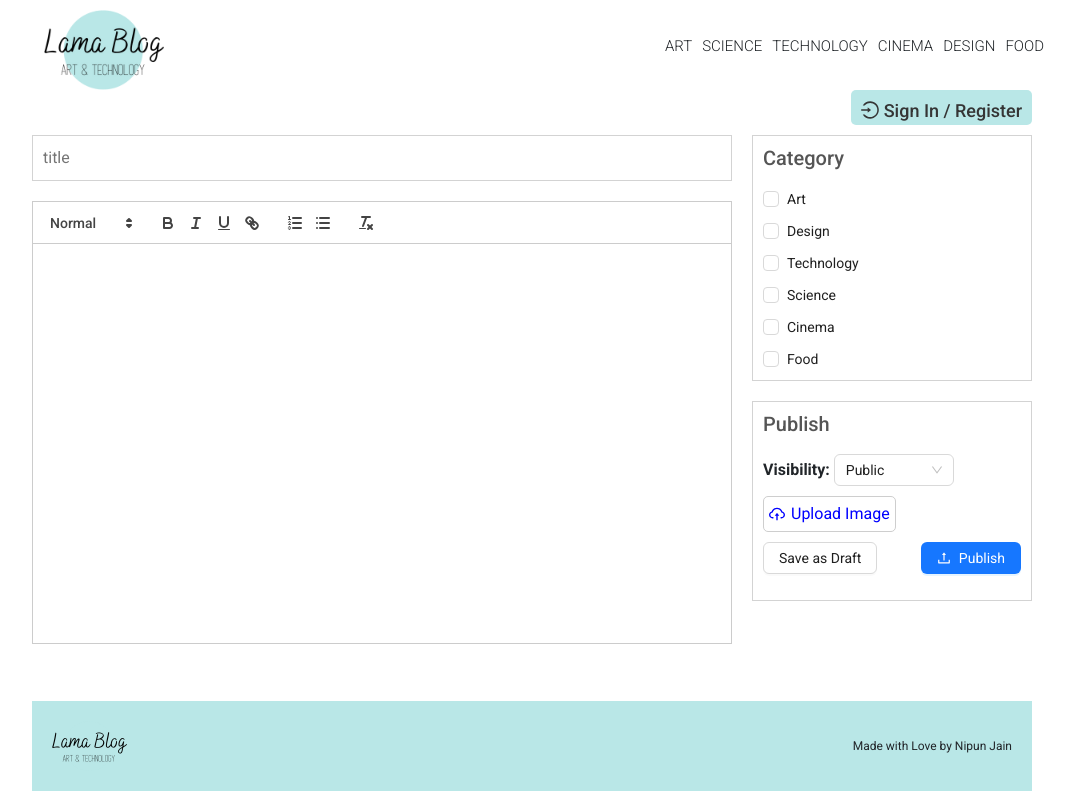
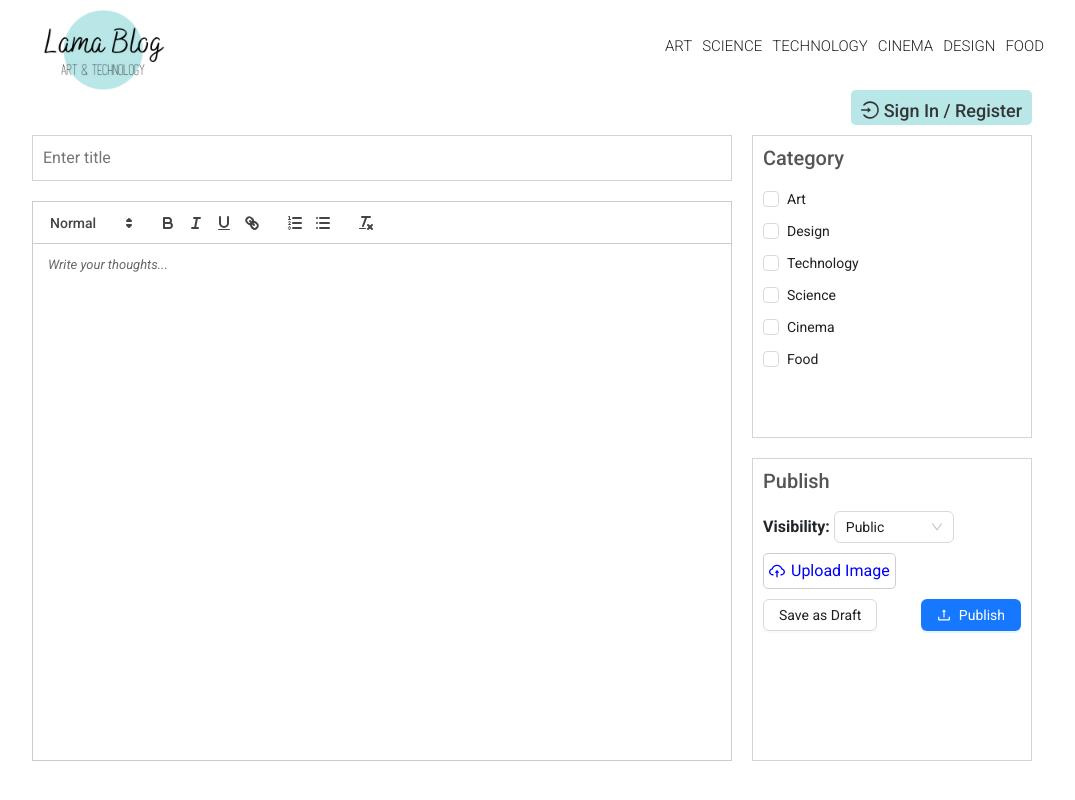
Before and after one commit to codenipun/Blog-App-Frontend, a React (Create React App) app: page /write in a window 1280 px wide. Shown: the top 800 px of the page, without its empty margins (108-1183 px from the left). Built offline with nearby package versions, Linux system fonts and the light colour scheme.

Commit message:
cut down the desc to 200px only

```diff
--- a/src/Pages/Home/Home.jsx
+++ b/src/Pages/Home/Home.jsx
@@ -30,9 +30,9 @@ const Home = () => {
             </div>
             <div className="content">
               <Link className="link" to={`/posts/${post.id}`}>
-                <h1>{post.title}</h1>
+                <h2>{post.title}</h2>
               </Link>
-              <ReactQuill value={post.desc} readOnly={true} theme="bubble"/>
+              <ReactQuill className="quill-desc" value={post.desc} readOnly={true} theme="bubble"/>
               <button><Link className="link" to={`/posts/${post.id}`}>Read More</Link></button>
             </div>
           </div>
--- a/src/Pages/Home/home.scss
+++ b/src/Pages/Home/home.scss
@@ -16,16 +16,16 @@
                 flex: 2;
                 position: relative;
 
-                &::after{
-                    content: "";
-                    width: 100%;
-                    height: 100%;
-                    background-color: #B9E7E7;
-                    position: absolute;
-                    top: 20px;
-                    left: -20px;
-                    z-index: -1;
-                }
+                // &::after{
+                //     content: "";
+                //     width: 100%;
+                //     height: 100%;
+                //     background-color: #B9E7E7;
+                //     position: absolute;
+                //     top: 20px;
+                //     left: -20px;
+                //     z-index: -1;
+                // }
                 img{
                     width: 100%;
                     max-height: 400px;
@@ -38,10 +38,12 @@
                 display: flex;
                 flex-direction: column;
                 justify-content: space-between;
+                overflow: hidden;
+                max-height: 200px;
 
-                h1{
-                    font-size: 48px;
-                }
+                // >.quill-desc{
+                //     max-height: 100px;
+                // }
 
                 p{
                     font-size: 18px;
--- a/src/Pages/Write/Write.jsx
+++ b/src/Pages/Write/Write.jsx
@@ -71,18 +71,18 @@ const Write = () => {
       <div className="content">
         <input
           type="text"
-          placeholder="title"
+          placeholder="Enter title"
           value={title}
           onChange={(e) => setTitle(e.target.value)}
         />
-        <div className="editorContainer">
           <ReactQuill
             className="editor"
             theme="snow"
             value={desc}
+            // formats={['lineBreak']}
             onChange={setDesc}
+            placeholder="Write your thoughts..."
           />
-        </div>
       </div>
       <div className="menu">
         <div className="item">
--- a/src/Pages/Write/write.scss
+++ b/src/Pages/Write/write.scss
@@ -14,13 +14,12 @@
         border: 1px solid lightgray;
     }
 
-    >.editorContainer{
-        height: 50vh;
-
-        >.editor{
-            height: 100%;
-            border: none;
-        }
+    >.editor{
+        height:70vh;
+        border: none;
+        max-width: 700px;
+        display: flex;
+        flex-direction: column;
     }
   }
 
```
